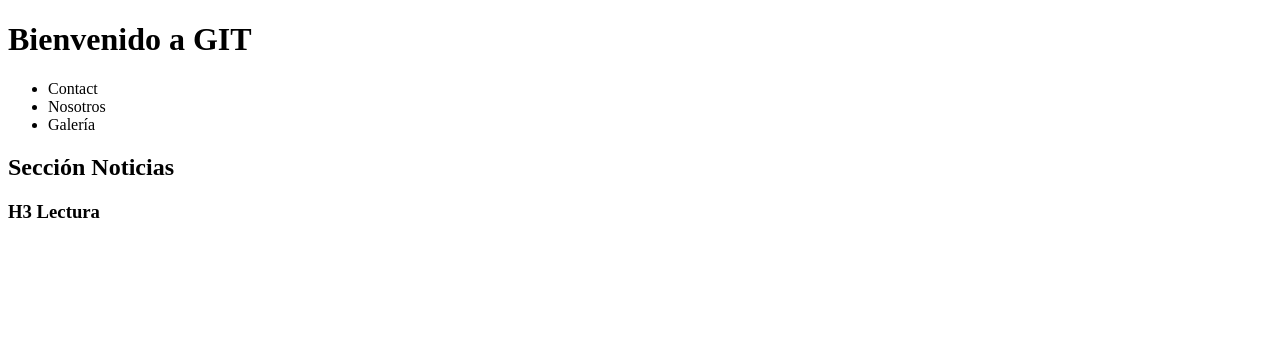
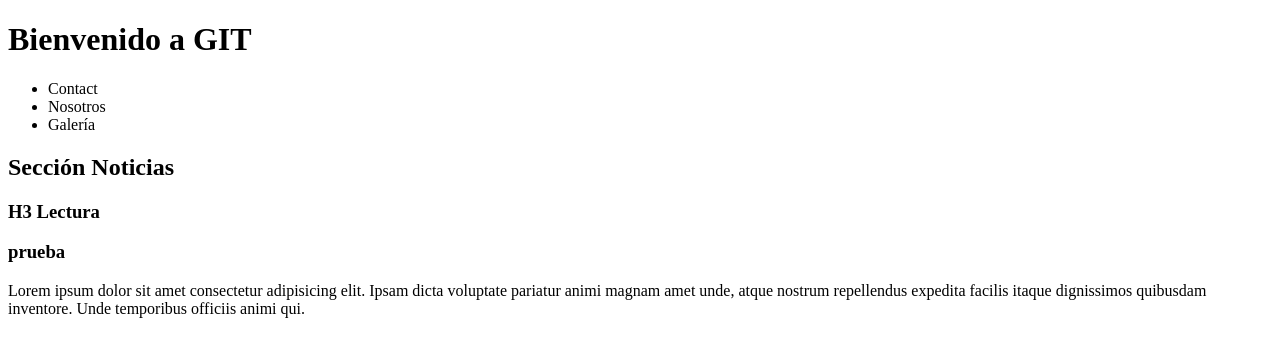
Before and after one commit to ErwinQuiroz/Proyecto-git-44330, a plain HTML site: page index.html in a window 1280 px wide. Drawn offline with Linux system fonts and the light colour scheme.

Commit message:
se agrego h3

```diff
--- a/index.html
+++ b/index.html
@@ -30,4 +30,9 @@
         </article>
     </section>
 </main>
+
+<article>
+    <h3>prueba</h3>
+    <p>Lorem ipsum dolor sit amet consectetur adipisicing elit. Ipsam dicta voluptate pariatur animi magnam amet unde, atque nostrum repellendus expedita facilis itaque dignissimos quibusdam inventore. Unde temporibus officiis animi qui.</p>
+</article>
 </html>
```
